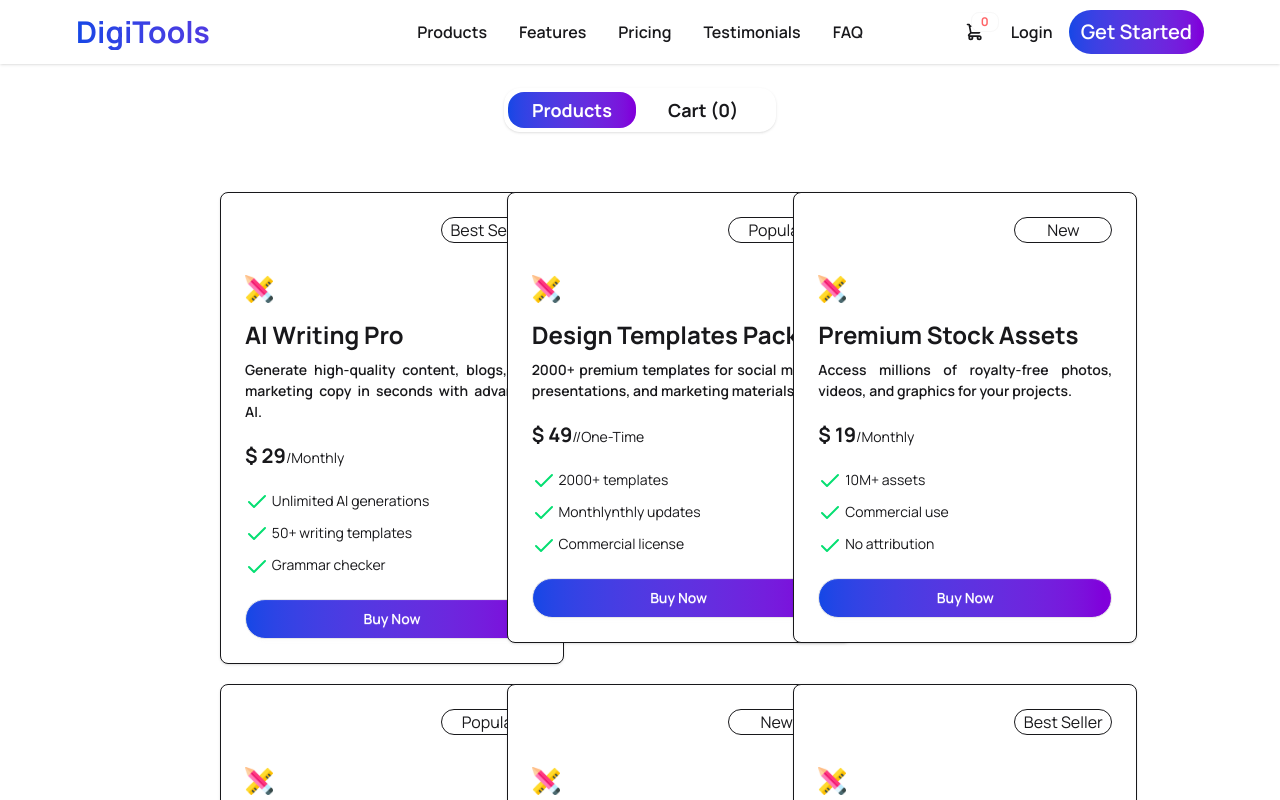
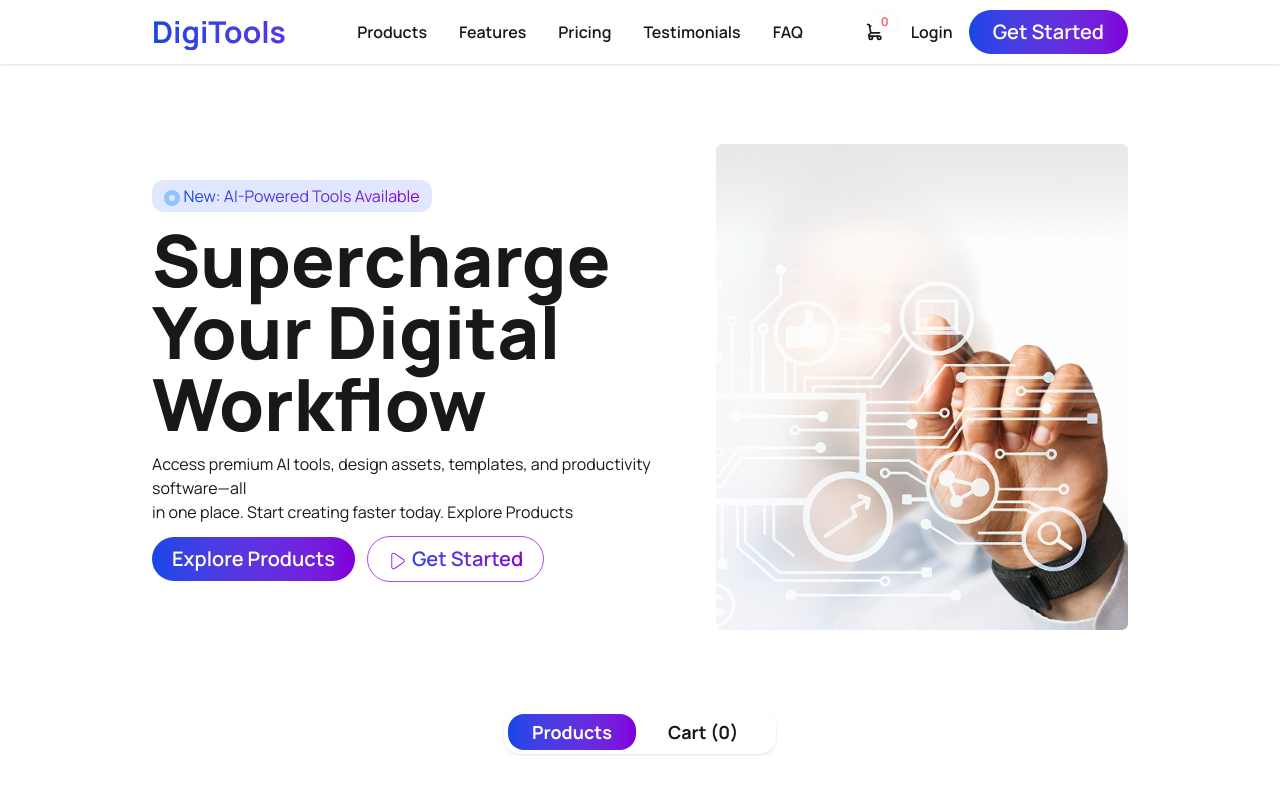
Before and after one commit to MdHadiuzzaman0/DigiTools_Platform, a React (Vite) app: page / in a window 1280 px wide. Shown: the top 800 px of the page. Built offline with nearby package versions, Linux system fonts and the light colour scheme.

Commit message:
feat: Hero section completed

```diff
--- a/src/App.jsx
+++ b/src/App.jsx
@@ -2,6 +2,7 @@ import { Suspense, use, useState } from 'react'
 import './App.css'
 import Products from './Products'
 import Navbar from './Navbar'
+import Hero from './Hero'
 
 const productRes=fetch("./Data.json").then(res => res.json())
 
@@ -23,6 +24,7 @@ const [coin, setCoin] = useState(0)
   return (
     <>
     <Navbar coin={coin} setCoin={setCoin} selected={selected}></Navbar>
+    <Hero></Hero>
      <Suspense fallback={<span className="loading loading-infinity loading-3xl block w-20 mx-auto"></span>}>
      <Products products={products} coin={coin} setCoin={setCoin} selected={selected} setSelected={setSelected} handleSelected={handleSelected}></Products>
      </Suspense>
--- /dev/null
+++ b/src/Hero.jsx
@@ -0,0 +1,31 @@
+import React from "react";
+import { FaCircleDot } from "react-icons/fa6";
+import { CiPlay1 } from "react-icons/ci";
+
+const Hero = () => {
+  return (
+    <div>
+      <div className="px-38 mt-20 flex justify-evenly items-center gap-1">
+        <div className=" w-170 space-y-3">
+          <h3 className="bg-[#E1E7FF] w-70 text-center rounded-xl px-3 py-1"><FaCircleDot className="inline text-blue-300" /> <span className="bg-gradient-to-r from-blue-700 to-purple-700 bg-clip-text text-transparent">New: AI-Powered Tools Available</span></h3>
+
+          <h3 className="font-extrabold text-7xl">Supercharge Your Digital Workflow</h3>
+
+          <p className="">Access premium AI tools, design assets, templates, and productivity
+            software—all <br /> in one place. Start creating faster today. Explore
+            Products</p>
+
+            <button className="font-semibold text-xl px-5 py-2 text-white rounded-3xl bg-gradient-to-r from-blue-700 to-purple-700 mr-3">Explore Products</button>
+
+            <button className="font-semibold text-xl px-5 py-2 text-white rounded-3xl border-purple-500 border"><span className="bg-gradient-to-r from-blue-700 to-purple-700 bg-clip-text text-transparent"><CiPlay1 className="inline text-purple-700" /> Get Started </span></button>
+        </div>
+
+        <div>
+          <img src="./banner.png" alt="" />
+        </div>
+      </div>
+    </div>
+  );
+};
+
+export default Hero;
--- a/src/Navbar.jsx
+++ b/src/Navbar.jsx
@@ -7,12 +7,12 @@ const Navbar = ({coin, selected}) => {
 
   return (
     <div>
-      <div className="navbar bg-base-100 shadow-sm px-19 grid grid-cols-3">
-        <div>
+      <div className="navbar bg-base-100 shadow-sm px-38 grid grid-cols-3">
+        <div className="">
           <h1 className="btn-ghost text-3xl font-bold bg-gradient-to-r from-blue-700 to-purple-700 text-transparent bg-clip-text">DigiTools</h1>
         </div>
 
-        <div className="flex gap-8 justify-center font-semibold text-md">
+        <div className="flex gap-8 justify-center font-semibold text-md mr-30">
             <h3>Products</h3>
             <h3>Features</h3>
             <h3>Pricing</h3>
@@ -62,7 +62,7 @@ const Navbar = ({coin, selected}) => {
             </div>
           </div>
           <h3 className="font-semibold text-md">Login</h3>
-          <button className="font-semibold text-xl bg-amber-500 px-3 py-2 text-white rounded-3xl bg-gradient-to-r from-blue-700 to-purple-700">Get Started</button>
+          <button className="font-semibold text-xl px-6 py-2 text-white rounded-3xl bg-gradient-to-r from-blue-700 to-purple-700">Get Started</button>
         </div>
 
       </div>
--- a/src/Products.jsx
+++ b/src/Products.jsx
@@ -24,7 +24,7 @@ const Products = ({products, coin, setCoin, selected, setSelected, handleSelecte
 
     return (
         <div>
-            <div className='w-68 mx-auto rounded-2xl my-6 font-bold text-lg border-0 shadow-sm p-1'>
+            <div className='w-68 mt-20 mx-auto rounded-2xl my-6 font-bold text-lg border-0 shadow-sm p-1'>
            <button onClick={btnActive} className={` ${isActive ? "bg-gradient-to-r from-blue-700 to-purple-700 text-white" : "bg-white"} px-6 py-1 rounded-2xl`}>Products</button>
            <button onClick={btnActive} className={` ${isActive ? "bg-white" : "bg-gradient-to-r from-blue-700 to-purple-700 text-white"} px-8 py-1 rounded-2xl`}>Cart ({selected.length})</button>
             </div>
```
